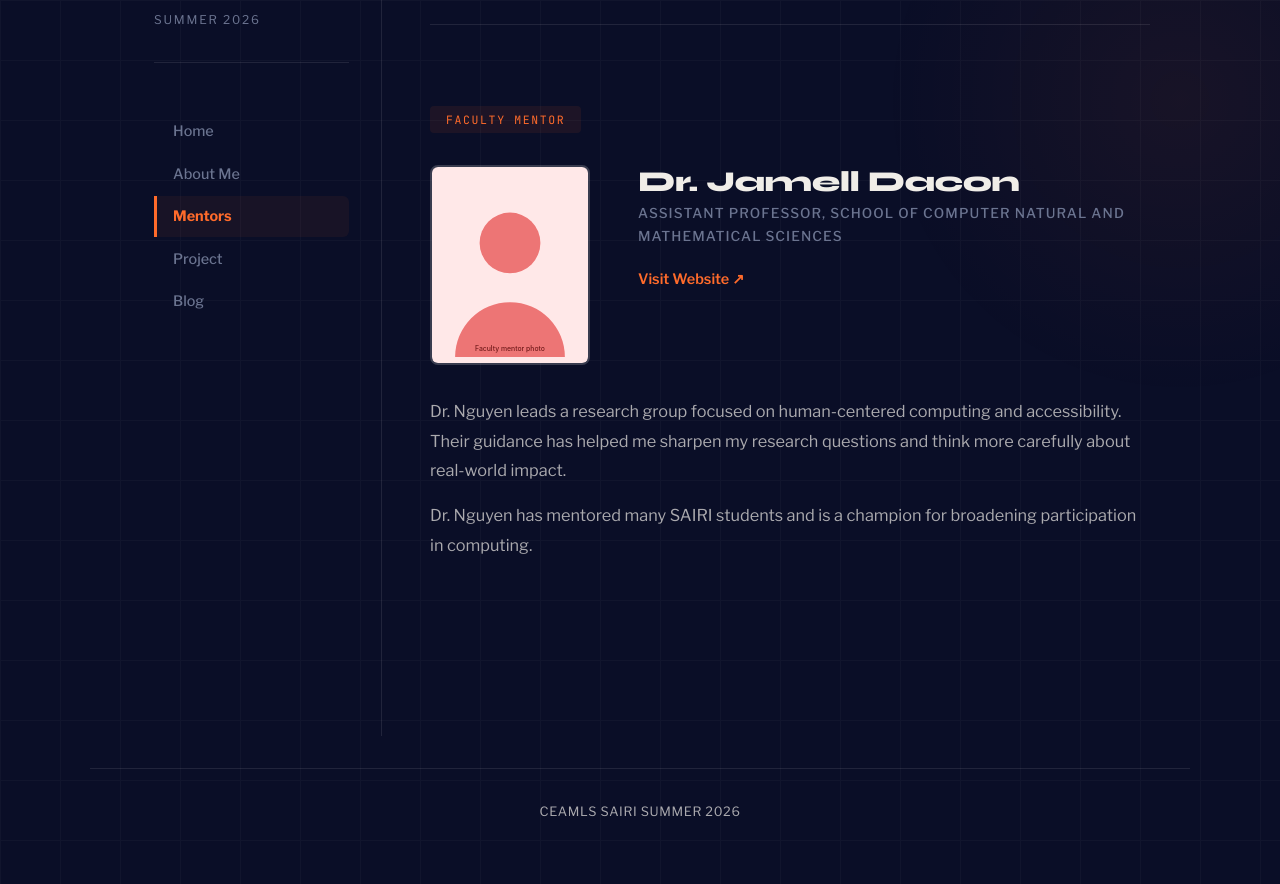
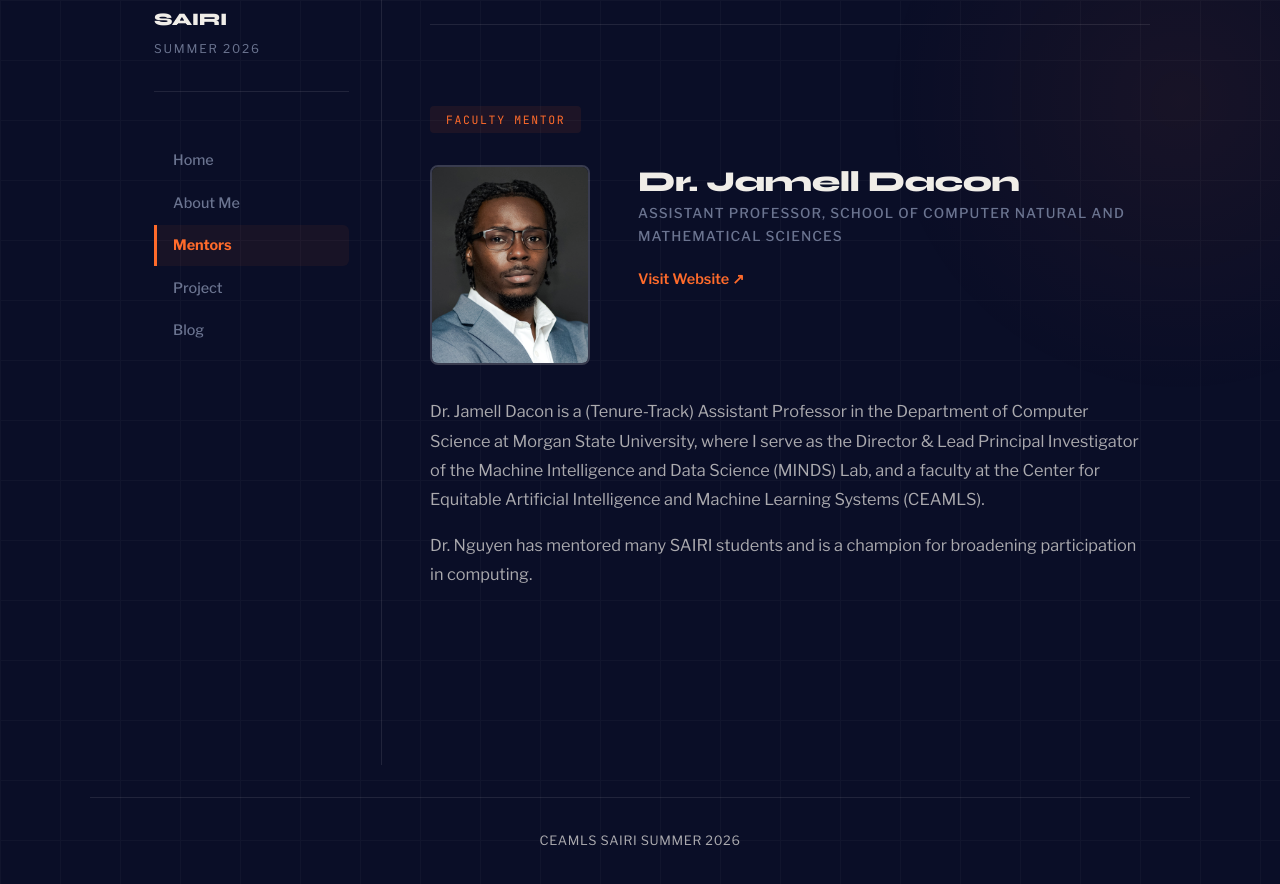
Before and after one commit to Oluwasegun-rm/oluwasegun-rmceamls26.github.io, a Jekyll site: the page built from pages/about-my-mentor.md, in a window 1280 px wide and 900 px high, scrolled down 908 px. Shown: the top 884 px of the window. Built offline with Jekyll 4.4.1, drawn with Linux system fonts in a browser that asks for light colours.

Commit message:
Update mentor information and bios in about page

```diff
--- a/pages/about-my-mentor.md
+++ b/pages/about-my-mentor.md
@@ -7,7 +7,7 @@ graduate_mentor:
   name: Ricky Gole
   title: Masters Student, Advanced Computing
   image: /assets/images/graduate-student-mentor.jpg
-  website: https://example.com/alex-morgan
+  website: https://rickygole.github.io/
   bio: |
     Ricky Gole is a graduate machine learning researcher at Morgan State University specializing in natural language processing and retrieval-augmented generation systems. His work focuses on improving the reliability of large language models by addressing hallucination, semantic drift, and personalization failures in real-world applications. He has analyzed over 15.8 million user interactions to study the relationship between behavioral signals and semantic meaning, and has designed hybrid retrieval architectures that outperform zero-shot LLM baselines. His research integrates large-scale data analysis, semantic embedding models, and transformer-based architectures to develop LLM systems that are accurate, grounded in evidence, and empirically validated.
 
@@ -19,12 +19,10 @@ graduate_mentor:
 faculty_mentor:
   name: Dr. Jamell Dacon
   title: Assistant Professor, School of Computer Natural and Mathematical Sciences
-  image: /assets/images/faculty-mentor.svg
-  website: https://example.com/pat-nguyen
+  image: /assets/images/faculty_mentor.jpg
+  website: https://daconjam.github.io/
   bio: |
-    Dr. Nguyen leads a research group focused on human-centered computing and
-    accessibility. Their guidance has helped me sharpen my research questions and
-    think more carefully about real-world impact.
+    Dr. Jamell Dacon is a (Tenure-Track) Assistant Professor in the Department of Computer Science at Morgan State University, where I serve as the Director & Lead Principal Investigator of the Machine Intelligence and Data Science (MINDS) Lab, and a faculty at the Center for Equitable Artificial Intelligence and Machine Learning Systems (CEAMLS).
 
     Dr. Nguyen has mentored many SAIRI students and is a champion for broadening
     participation in computing.
```
